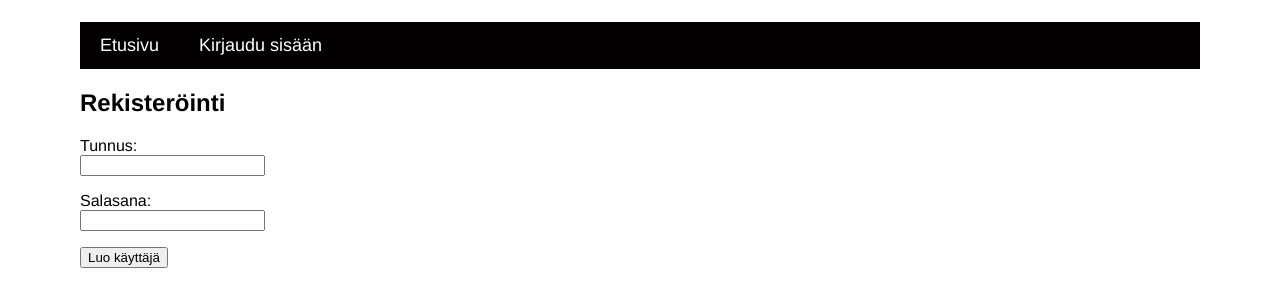
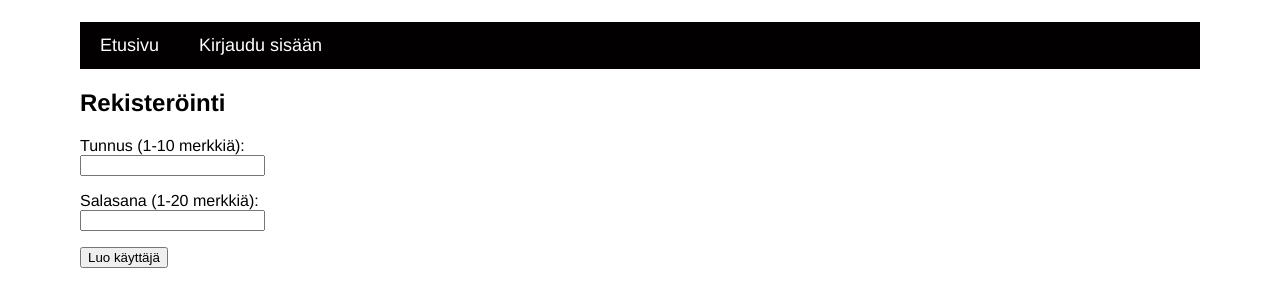
Before and after one commit to tuovinenemma/tsoha-forum, a Flask app: page /register in a window 1280 px wide. Shown: the part 58-365 px from the top of the page. Run offline with Flask 2, Linux system fonts and the light colour scheme.

Commit message:
registration requirements

```diff
--- a/routes.py
+++ b/routes.py
@@ -18,10 +18,19 @@ def new():
 def send():
     headline = request.form["headline"]
     content = request.form["content"]
-    if messages.send(headline, content):
+
+    if len(headline) > 100:
+        return render_template("error.html", message="Otsikko on liian pitkä")
+
+    if len(content) > 5000:
+        return render_template("error.html", message="Viesti on liian pitkä")
+
+    if not messages.send(headline, content):
+        return render_template("error.html", message="Viestin lähetys ei onnistunut")
+
+    else:
         return redirect("/")
-    else:
-        return render_template("error.html", message="Viestin lähetys ei onnistunut")
+
 
 @app.route("/new_review")
 def new_review():
@@ -53,6 +62,18 @@ def register():
 
         password = request.form['password']
 
+        if len(username) > 10:
+            return render_template('error.html', message='Käyttäjätunnus liian pitkä')
+
+        if len(username) < 1:
+            return render_template('error.html', message='Käyttäjätunnus liian lyhyt')
+
+        if len(password) > 20:
+            return render_template('error.html', message='Salasana liian pitkä')
+
+        if len(password) < 1:
+            return render_template('error.html', message='Salasana liian lyhyt')
+
         if not users.register(username, password):
             return render_template('error.html', message='Rekisteröinti ei onnistunut')
 
--- a/templates/error.html
+++ b/templates/error.html
@@ -2,7 +2,8 @@
 {% block content %}
 <div class="topnav">
     <a href="/">Etusivu</a>
-    <a href="/new">Uusi keskustelu</a>
+    <a href="/login">Kirjaudu sisään</a>
+    <a href="/register">Rekisteröinti</a>
 </div>
 
 Virhe: {{message}}
--- a/templates/login.html
+++ b/templates/login.html
@@ -7,9 +7,9 @@
 <h2>Kirjautuminen</h2>
 
 <form action="/login" method="post">
-    <p>Käyttäjä: <br><input type="text" name="username">
+    <p>Käyttäjä: <br><input type="text" name="username" minlength="1" maxlength="10">
     </p>
-    <p>Salasana: <br><input type="password" name="password">
+    <p>Salasana: <br><input type="password" name="password" minlength="1" maxlength="20">
     </p>
     <p><input type="submit" value="Kirjaudu sisään"></p>
 </form>
--- a/templates/register.html
+++ b/templates/register.html
@@ -9,9 +9,9 @@
 <h2>Rekisteröinti</h2>
 
 <form action="/register" method="POST">
-Tunnus: <br><input type="text" name="username" minlength="1" maxlength="10">
+Tunnus (1-10 merkkiä): <br><input type="text" name="username" >
 <p>
-Salasana: <br><input type="password" name="password">
+Salasana (1-20 merkkiä): <br><input type="password" name="password">
 <p>
 <input type="submit" value="Luo käyttäjä">
 </form>
```
